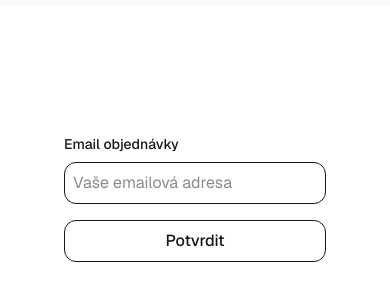
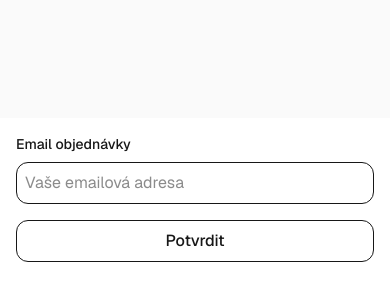
Before and after one commit to SimponGoril/rsvp, a Next.js app: page / in a window 390 px wide. Shown: the part 212-512 px from the top of the page. Built offline with nearby package versions, Linux system fonts and the light colour scheme.

Commit message:
WIP first prototype

```diff
--- a/app/page.tsx
+++ b/app/page.tsx
@@ -73,7 +73,7 @@ export default function Home() {
 
   return (
     <div className="flex min-h-screen items-center justify-center bg-zinc-50 font-sans dark:bg-black">
-      <main className="flex w-full flex-col items-center justify-center py-32 px-16 bg-white dark:bg-black">
+      <main className="flex w-full flex-col items-center justify-center md:p-16 p-4 bg-white dark:bg-black">
         {!show ? <div className="flex flex-col gap-2 w-full max-w-sm pb-6">
           <label className="text-sm font-medium">Email objednávky</label>
           <input
```
